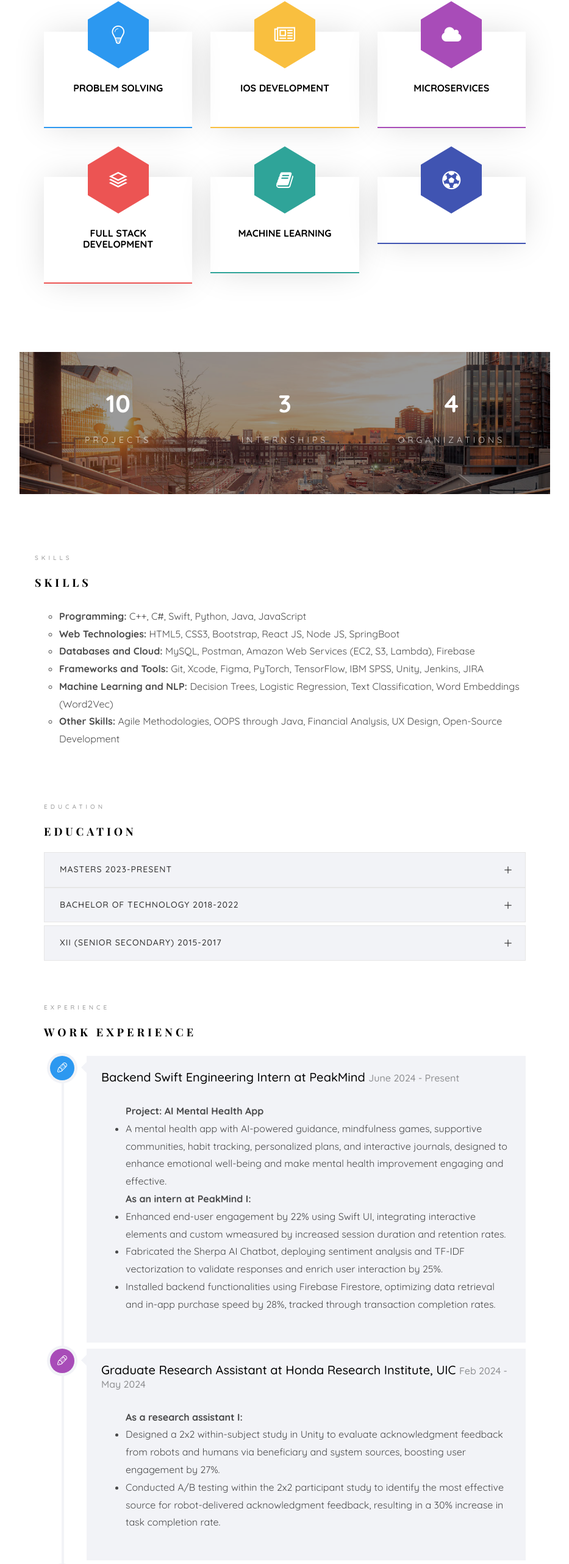
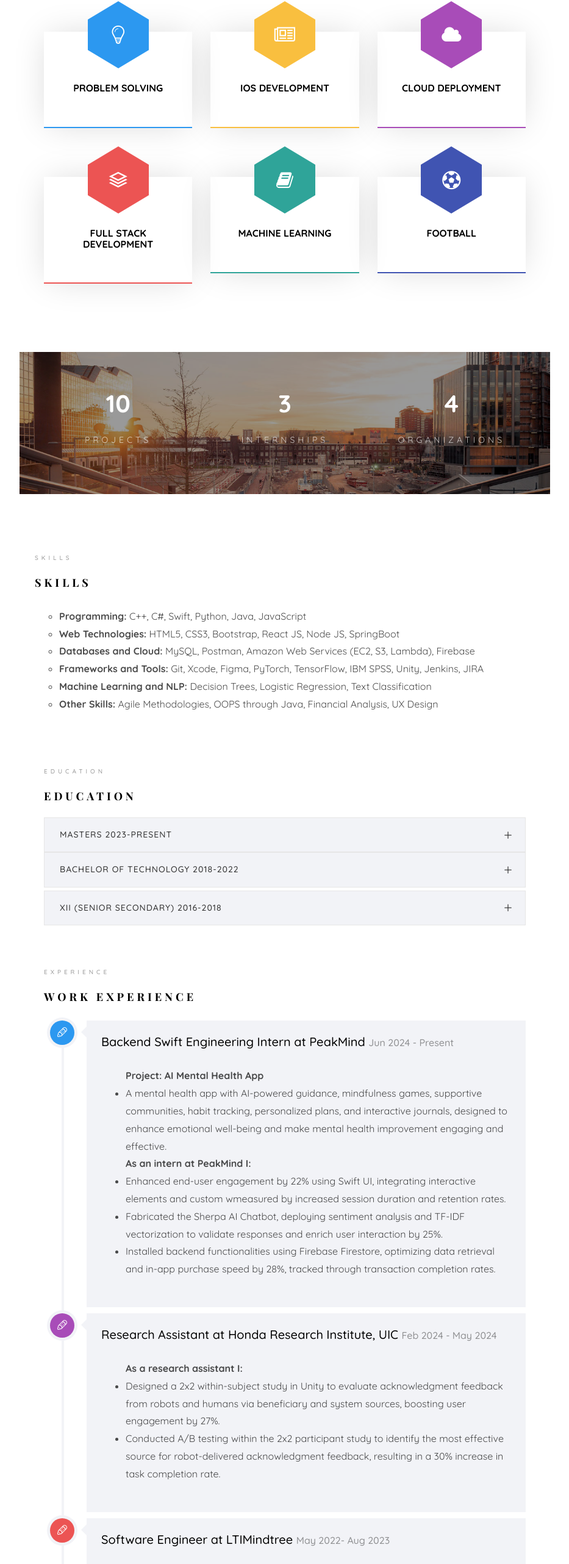
Before and after one commit to man0j-012/manoj_myneni, a plain HTML site: page index.html in a window 1280 px wide. Shown: the part 1596-4160 px from the top of the page at 61% size, without its empty margins (323-1256 px from the left). Drawn offline with nearby package versions, Linux system fonts and the light colour scheme; files whose address does not match are found by name; a web font is replaced by a local one.

Commit message:
updates done

```diff
--- a/index.html
+++ b/index.html
@@ -186,7 +186,7 @@
 									<i class="fa fa-cloud"></i>
 								</span>
 								<div class="desc">
-									<h3>Microservices</h3>
+									<h3>Cloud Deployment</h3>
 								</div>
 							</div>
 						</div>
@@ -218,7 +218,7 @@
 									<i class="fa fa-futbol-o" aria-hidden="true"></i>
 								</span>
 								<div class="desc">
-									<h3></h3>
+									<h3>Football</h3>
 								</div>
 							</div>
 						</div>
@@ -265,8 +265,8 @@
 												<li><strong>Databases and Cloud:</strong> MySQL, Postman, Amazon Web Services (EC2, S3, Lambda), Firebase</li>
 												<li><strong>Frameworks and Tools:</strong>  Git, Xcode, Figma, PyTorch, TensorFlow, IBM SPSS, Unity, Jenkins, JIRA</li>
 
-												<li><strong>Machine Learning and NLP: </strong> Decision Trees, Logistic Regression, Text Classification, Word Embeddings (Word2Vec) </li>
-												<li><strong>Other Skills:</strong> Agile Methodologies, OOPS through Java, Financial Analysis, UX Design, Open-Source Development </li>
+												<li><strong>Machine Learning and NLP: </strong> Decision Trees, Logistic Regression, Text Classification </li>
+												<li><strong>Other Skills:</strong> Agile Methodologies, OOPS through Java, Financial Analysis, UX Design</li>
 											</ul>
 										</p>
 									</div>
@@ -330,7 +330,7 @@
 									<div class="panel panel-default">
 									    <div class="panel-heading" role="tab" id="headingThree">
 									        <h4 class="panel-title">
-									            <a class="collapsed" data-toggle="collapse" data-parent="#accordion" href="#collapseThree" aria-expanded="false" aria-controls="collapseThree">XII (Senior Secondary)<span> 2015-2017</span>
+									            <a class="collapsed" data-toggle="collapse" data-parent="#accordion" href="#collapseThree" aria-expanded="false" aria-controls="collapseThree">XII (Senior Secondary)<span> 2016-2018</span>
 									            </a>
 									        </h4>
 									    </div>
@@ -367,7 +367,7 @@
 					                  <i class="icon-pen2"></i>
 					               </div>
 					               <div class="timeline-label">
-					               	<h2><a href="#">Backend Swift Engineering Intern at PeakMind</a> <span>June 2024 - Present</span></h2>
+					               	<h2><a href="#">Backend Swift Engineering Intern at PeakMind</a> <span>Jun 2024 - Present</span></h2>
 					                  <p>
 					                  	<ul>
 					                  		<strong>Project: AI Mental Health App </strong>
@@ -387,7 +387,7 @@
 					                  <i class="icon-pen2"></i>
 					               </div>
 					               <div class="timeline-label">
-					               	<h2><a href="#">Graduate Research Assistant at Honda Research Institute, UIC</a> <span>Feb 2024 - May 2024 </span></h2>
+					               	<h2><a href="#">Research Assistant at Honda Research Institute, UIC</a> <span>Feb 2024 - May 2024 </span></h2>
 					                  <p>
 					                  	<ul>
 					                  		<strong>As a research assistant I: </strong>
@@ -478,7 +478,6 @@
 					                  <h2><a href="#"> Teaching Assistant at Microsoft TEALS Volunteer</a> <span>Nov 2023 - Mar 2024</span></h2>
 					                  <p>
 					                  	<ul>
-					                  		<li></li>
 					                  		<li>Collaborated with Cristo Rey Jesuit School as a Microsoft TEALS (Technology Education and Learning Support) Teaching Assistant, supporting students in the Introduction to Computer Science curriculum adapted from UC Berkeley CS 10. </li>
 					                  		<li>Introduced Snap!, a visual block-based programming language to enrich learning experiences, resulting in a 40% improvement in final project outcomes through increased student comprehension and participation. </li>
 
@@ -597,13 +596,13 @@
 						</div>
 
 						<div class="col-md-6 animate-box" data-animate-effect="fadeInBottom">
-							<div class="project" style="background-image: url(images/Copilot.png);">
+							<div class="project" style="background-image: url(images/Copilotlogo1.jpg);">
 								<div class="desc">
 									<div class="con">
 										<br><br>
 										<h3><a href="https://github.com/man0j-012/Enhancement-of-Developer-Productivity-with-Microsoft-Copilot" target="_blank">Enhancement-of-Developer-Productivity-with-Microsoft-Copilot</a></h3>
 										<h3><a href="https://github.com/man0j-012/Enhancement-of-Developer-Productivity-with-Microsoft-Copilot" target="_blank">Project Code</a></h3>
-										<span>Evaluate how Microsoft Copilot influences developer satisfaction in terms of ease of use and perceived usefulness. Determine the effect of Copilot on coding efficiency and effectiveness. Analyze the integration of Microsoft Copilot in various coding activities to identify strengths and areas for improvement.</span>
+										<span>Evaluate how Microsoft Copilot influences developer satisfaction in terms of ease of use and perceived usefulness. </span>
 									</div>
 								</div>
 							</div>
@@ -620,7 +619,7 @@
 							</div>
 						</div>
 						<div class="col-md-6 animate-box" data-animate-effect="fadeInRight">
-							<div class="project" style="background-image: url(images/index.png);">
+							<div class="project" style="background-image: url(images/database.jpeg);">
 								<div class="desc">
 									<div class="con">
 										<h3><a href="https://github.com/man0j-012/Database"></a></h3>
```
Also changed, not shown: images/Copilot.png (deleted), images/Copilotlogo1.jpg (added), images/chair.jpg, images/database.jpeg (added).
